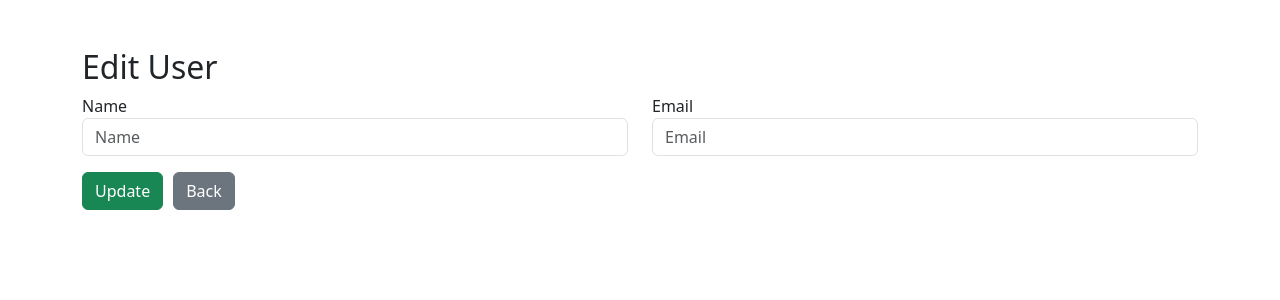
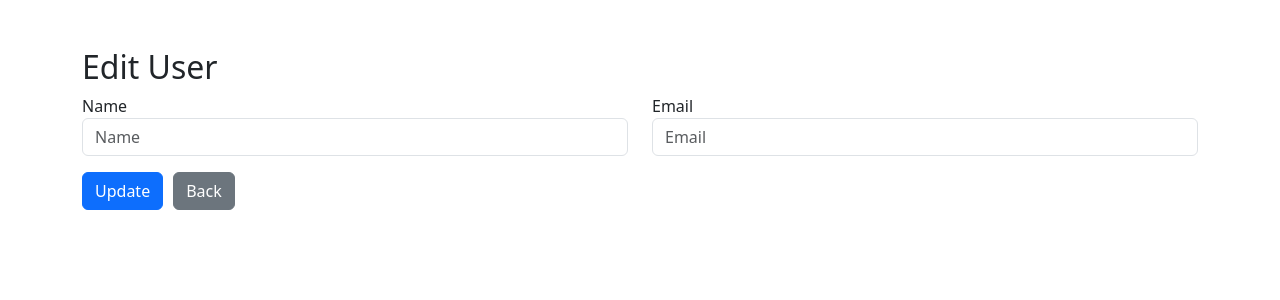
Before and after one commit to rajdip1994/react-supabase-crud, a React (Vite) app: page /edit/1 in a window 1280 px wide. Shown: the top 300 px of the page. Built offline with nearby package versions, Linux system fonts and the light colour scheme; no server answers; the database is empty.

Commit message:
List page Title change

```diff
--- a/src/pages/AddUser.jsx
+++ b/src/pages/AddUser.jsx
@@ -7,7 +7,6 @@ function AddUser() {
     const [name, setName] = useState('');
     const [email, setEmail] = useState('');
     const [errors, setErrors] = useState({});
-    const [loading, setLoading] = useState(false);
 
     const navigate = useNavigate();
 
@@ -33,13 +32,9 @@ function AddUser() {
     const addUser = async () => {
         if (!validate()) return; // stop if invalid
 
-        setLoading(true);
-
         const { error } = await supabase
             .from('users')
             .insert([{ name, email }]);
-
-        setLoading(false);
 
         if (error) {
             if (error.message.includes('duplicate')) {
@@ -86,15 +81,8 @@ function AddUser() {
                 </div>
             </div>
 
-            <button className="btn btn-success" onClick={addUser} disabled={loading}>
-                {loading ? (
-                    <>
-                        <span className="spinner-border spinner-border-sm me-2"></span>
-                        Saving...
-                    </>
-                ) : (
-                    "Save"
-                )}
+            <button className="btn btn-success" onClick={addUser}>
+                Save
             </button>
             <button style={{ marginLeft: '10px' }} className="btn btn-secondary" onClick={() => navigate('/')}>
                 Back
--- a/src/pages/EditUser.jsx
+++ b/src/pages/EditUser.jsx
@@ -6,7 +6,6 @@ import { Helmet } from 'react-helmet-async';
 function EditUser() {
     const { id } = useParams();
     const navigate = useNavigate();
-    const [loading, setLoading] = useState(false);
 
     const [name, setName] = useState('');
     const [email, setEmail] = useState('');
@@ -31,14 +30,10 @@ function EditUser() {
 
     // Update
     const updateUser = async () => {
-        setLoading(true);
-
-        const { error } = await supabase
+        await supabase
             .from('users')
             .update({ name, email })
             .eq('id', id);
-
-        setLoading(false);
 
         navigate('/');
     };
@@ -75,15 +70,9 @@ function EditUser() {
                 </div>
             </div>
 
-            <button className="btn btn-success" onClick={updateUser} disabled={loading}>
-                {loading ? (
-                    <>
-                        <span className="spinner-border spinner-border-sm me-2"></span>
-                        Saving...
-                    </>
-                ) : (
-                    "Update"
-                )}
+
+            <button className="btn btn-primary" onClick={updateUser}>
+                Update
             </button>
             <button style={{ marginLeft: '10px' }} className="btn btn-secondary" onClick={() => navigate('/')}>
                 Back
```
